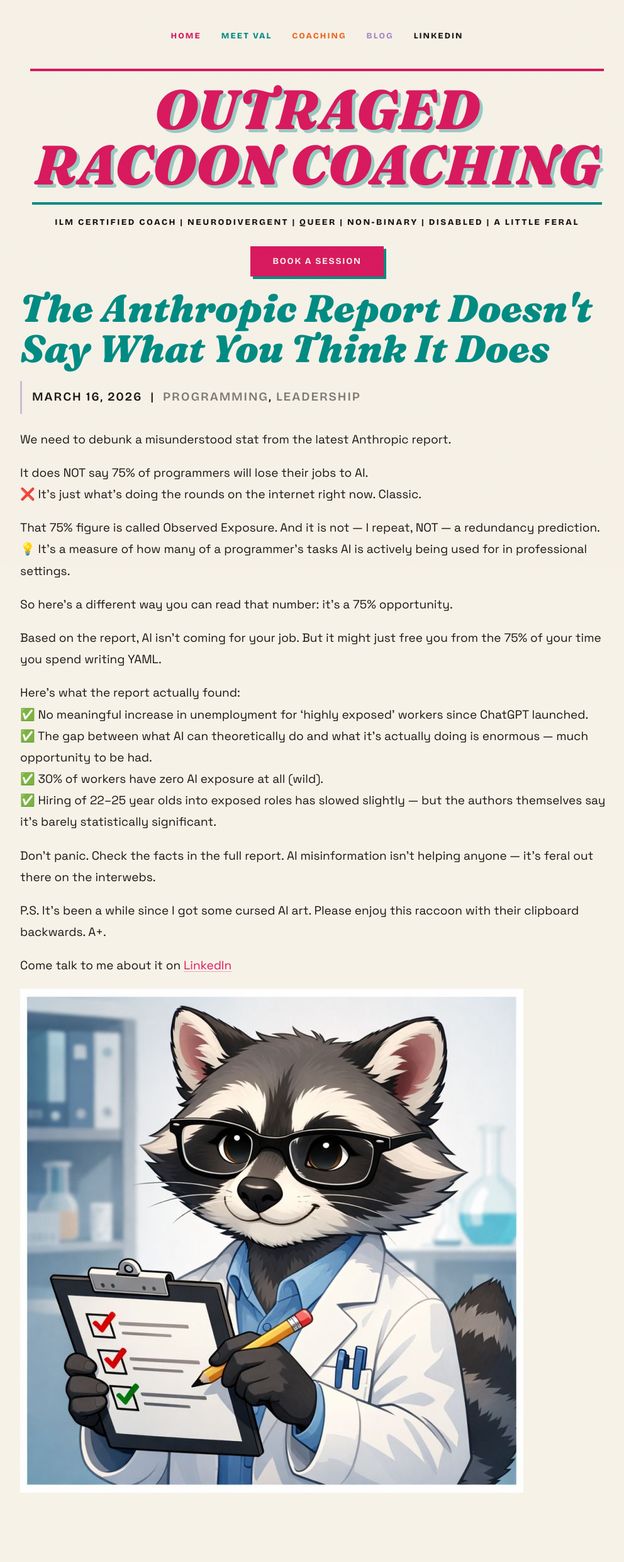
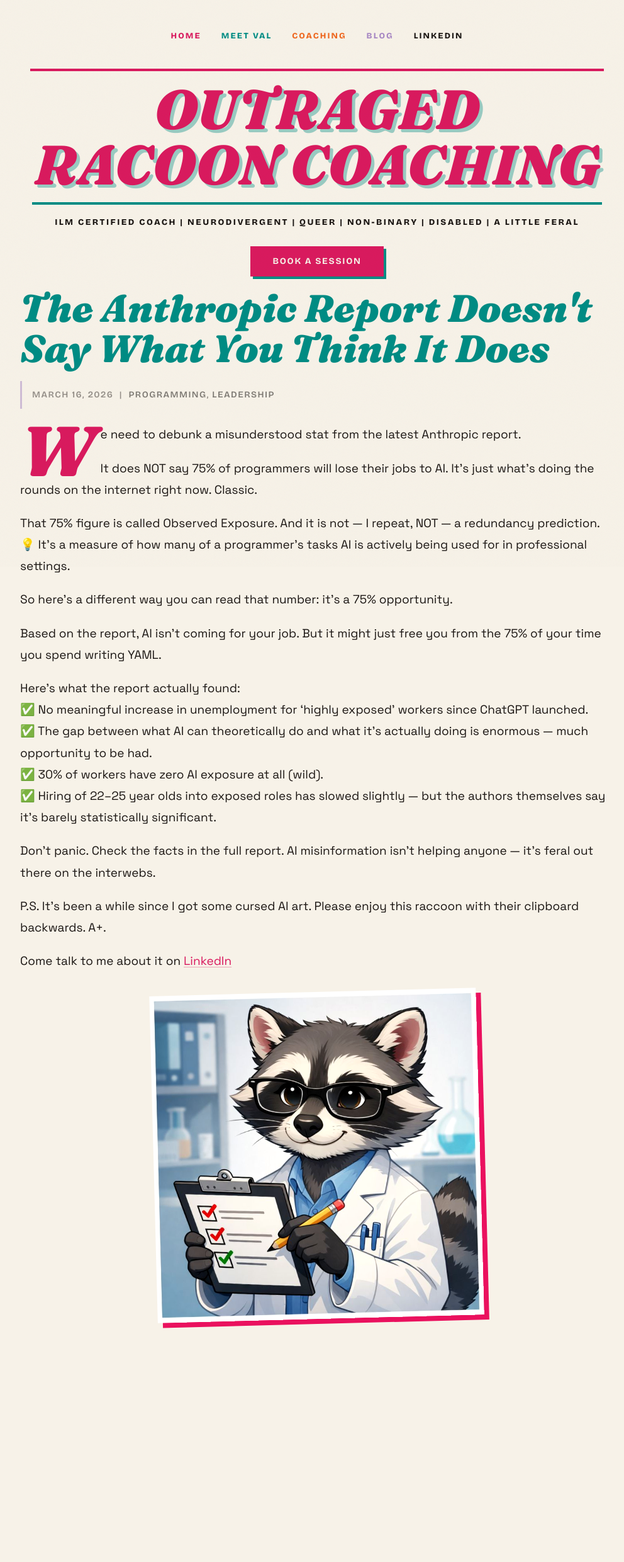
Before and after one commit to outragedpinkracoon/outragedpinkracoon.github.io, a Jekyll site: the page built from _posts/2026-03-16-anthropic-report-debunk.md, in a window 1280 px wide. Shown: the whole page at 63% size, without its empty margins (136-1128 px from the left). Built offline with Jekyll 4.4.1, drawn with Linux system fonts in a browser that asks for light colours; comment, search, counter and statistics services are not loaded; after the commit the page ends 2206 px from its top, so only the background shows below that.

Commit message:
adds first letter callout

```diff
--- a/_layouts/post.html
+++ b/_layouts/post.html
@@ -13,6 +13,8 @@
         {%- endfor -%}
       {%- endif -%}
     </p>
-    {{ content }}
+    <div class="post-body">
+      {{ content }}
+    </div>
   </article>
 </div>
--- a/_posts/2026-03-16-anthropic-report-debunk.md
+++ b/_posts/2026-03-16-anthropic-report-debunk.md
@@ -7,8 +7,7 @@
 
 We need to debunk a misunderstood stat from the latest Anthropic report.
 
-It does NOT say 75% of programmers will lose their jobs to AI.
-❌ It's just what's doing the rounds on the internet right now. Classic.
+It does NOT say 75% of programmers will lose their jobs to AI. It's just what's doing the rounds on the internet right now. Classic.
 
 That 75% figure is called Observed Exposure. And it is not — I repeat, NOT — a redundancy prediction.
 💡 It's a measure of how many of a programmer's tasks AI is actively being used for in professional settings.
--- a/_sass/post.scss
+++ b/_sass/post.scss
@@ -1,10 +1,33 @@
 #post {
-  // first paragraph lands with more weight
-  article > p:first-of-type {
-    font-size: 1.2rem;
-    font-weight: 600;
-    color: $ink;
-    line-height: 1.7;
+  // images — scattered, stamped, feels printed not screenshotted
+  .post-body img {
+    display: block;
+    max-width: 55%;
+    height: auto;
+    margin: 2rem auto;
+    filter: contrast(1.05) saturate(1.08);
+
+    &:nth-of-type(odd) {
+      transform: rotate(-1.5deg);
+      box-shadow: 8px 8px 0 $magenta;
+    }
+
+    &:nth-of-type(even) {
+      transform: rotate(1.2deg);
+      box-shadow: 8px 8px 0 $teal;
+    }
+  }
+
+  // drop cap — medieval energy
+  .post-body > p:first-of-type::first-letter {
+    font-family: $font-display;
+    font-style: italic;
+    font-weight: 900;
+    font-size: 7rem;
+    line-height: 0.75;
+    float: left;
+    margin: 0.05rem 0.5rem 0 0;
+    color: $magenta;
   }
 
   // strong pops in magenta
```
Also changed, not shown: _posts/2026-03-28-ai-washing.md (+1 -3 lines), 2 other files.
